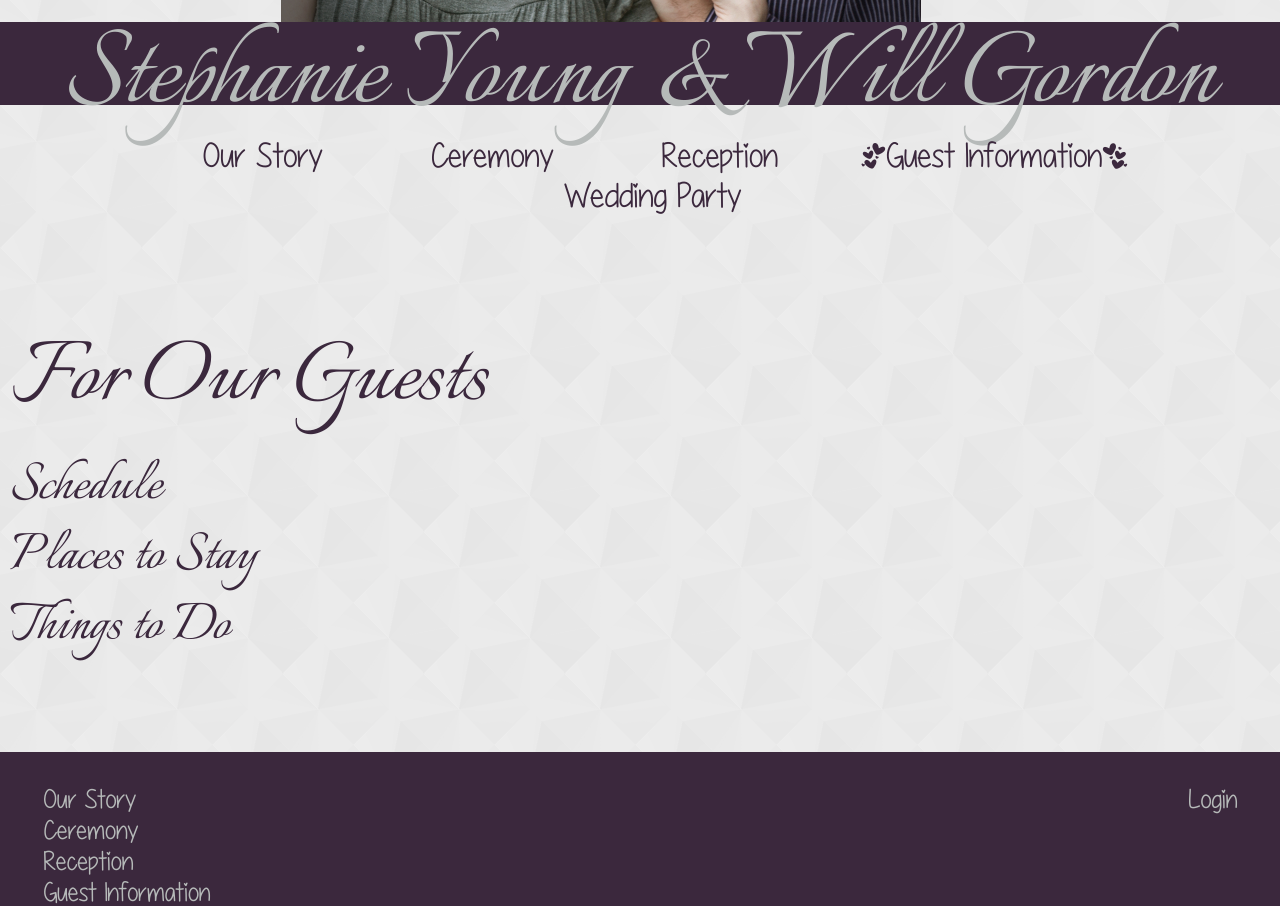
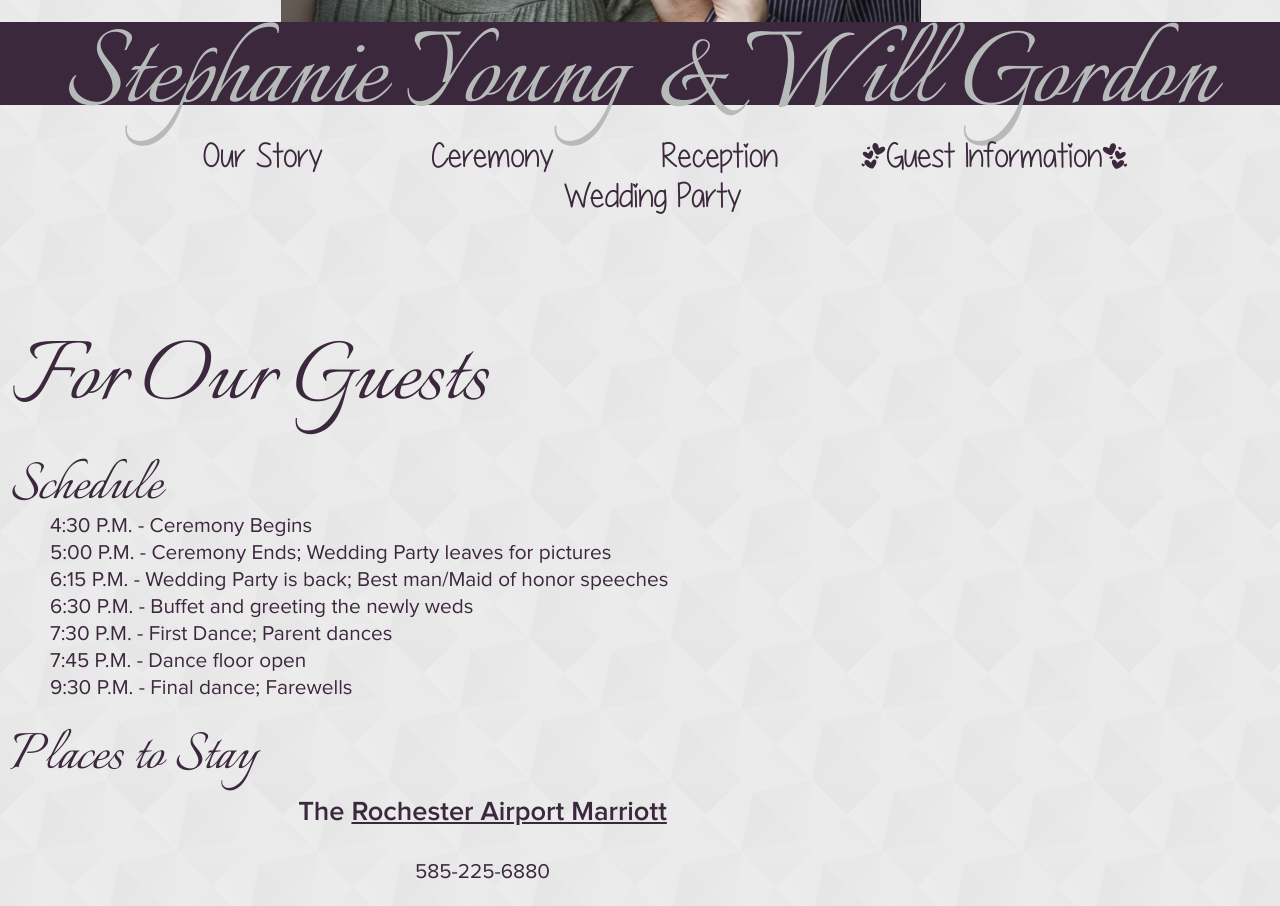
Before and after one commit to wpg4665/September, a Django app: page /guest-info in a window 1280 px wide. Shown: the part 578-1484 px from the top of the page. Run offline with Django 3.2, Linux system fonts and the light colour scheme.

Commit message:
Current working level

```diff
--- a/Wedding/static/Wedding/style.css
+++ b/Wedding/static/Wedding/style.css
@@ -245,6 +245,12 @@ h2 {
 	margin: 0;
 }
 
+h3 {
+	font-family: 'Montserrat', Arial, sans-serif;
+	font-size: 1.7em;
+	margin: 30px;
+}
+
 .align-left {text-align: left;}
 .align-right {text-align: right;}
 .align-center {text-align: center;}
--- a/Wedding/templates/Wedding/guest-info.html
+++ b/Wedding/templates/Wedding/guest-info.html
@@ -14,15 +14,35 @@
 
 				<h2 class="align-left">Schedule</h2>
 				<div class="float-container">
-					<div class="text float-left">
-						<p></p>
+					<div>
+						<ul>
+							<li>4:30 P.M. - Ceremony Begins</li>
+							<li>5:00 P.M. - Ceremony Ends; Wedding Party leaves for pictures</li>
+							<li>6:15 P.M. - Wedding Party is back; Best man/Maid of honor speeches</li>
+							<li>6:30 P.M. - Buffet and greeting the newly weds</li>
+							<li>7:30 P.M. - First Dance; Parent dances</li>
+							<li>7:45 P.M. - Dance floor open</li>
+							<li>9:30 P.M. - Final dance; Farewells</li>
+						</ul>
 					</div>
 				</div>
 
 				<h2 class="align-left">Places to Stay</h2>
 				<div class="float-container">
-					<div class="text float-left">
-						<p></p>
+					<div class="text align-center">
+						<h3>The <a href="http://www.marriott.com/hotels/travel/rocap-rochester-airport-marriott/">Rochester Airport Marriott</a></h3>
+						<p>
+							585-225-6880<br />
+							<!-- TODO: Find prices; ask about discounts; reserve room blocks -->
+						</p>
+						<div class="map align-center">
+							<iframe width="600" height="450" frameborder="0" style="border:0" src="https://www.google.com/maps/embed/v1/place?q=Rochester%20Airport%20Marriott%2C%20Ridge%20Road%20West%2C%20Rochester%2C%20NY%2C%20United%20States&key=AIzaSyAecODZXhHCJKKjGaulAV92-Q8a_3CcxX0"></iframe>
+						</div>
+
+						<h3>The <a href="http://www.laquintarochesternorth.com/">LaQuinta Inns & Suites</a></h3>
+						<div class="map align-center">
+							<iframe width="600" height="450" frameborder="0" style="border:0" src="https://www.google.com/maps/embed/v1/place?q=La%20Quinta%20Inn%20Rochester%20North%2C%20Lyell%20Avenue%2C%20Rochester%2C%20NY%2C%20United%20States%2C%20North%20America&key=AIzaSyAecODZXhHCJKKjGaulAV92-Q8a_3CcxX0"></iframe>
+						</div>
 					</div>
 				</div>
 
```
Also changed, not shown: Wedding/static/Wedding/fonts/crush/crush.svg (deleted).
